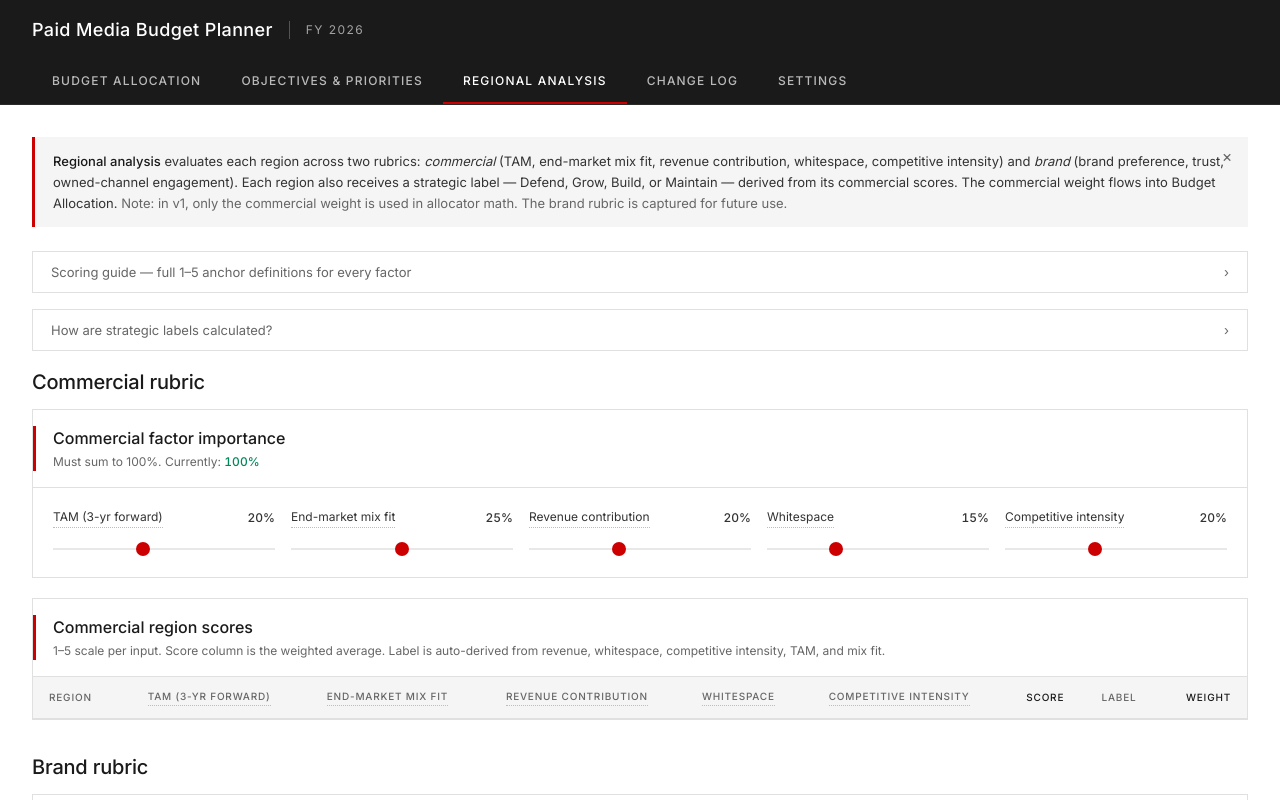
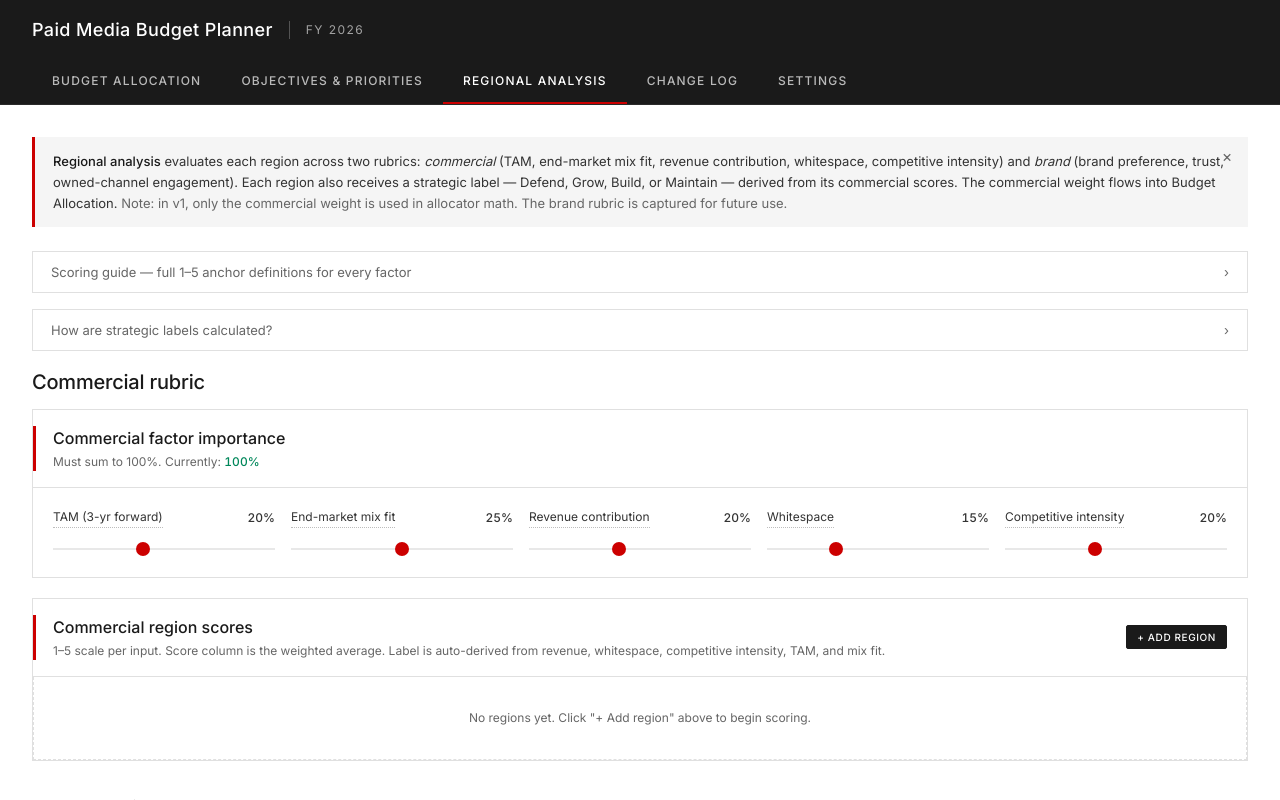
Before and after one commit to rn7m6hw989-boop/paid-media-budget-planner, a React (Vite) app: page / in a window 1280 px wide. Both pictures are taken after a click on the button "REGIONAL ANALYSIS". Shown: the top 800 px of the page. Built offline with nearby package versions, Linux system fonts and the light colour scheme.

Commit message:
Region management: add, rename, and delete with reference protection

```diff
--- a/src/components/RegionalAnalysis.jsx
+++ b/src/components/RegionalAnalysis.jsx
@@ -5,7 +5,7 @@ import {
   computeStrategicLabel,
   LABEL_META,
 } from '../lib/calculations.js';
-import { InfoPanel, Tag } from './UI.jsx';
+import { InfoPanel, Modal, Tag } from './UI.jsx';
 
 /* ============================================================
    FactorPopover — rich popover showing scoring anchors on hover
@@ -291,15 +291,18 @@ function FactorImportanceRow({ rubricKey, rubricLabel }) {
 }
 
 /* ============================================================
-   Scoring matrix — commercial gets the Label column
+   Scoring matrix — commercial gets the Label column.
+   Commercial table also owns the editable name + delete UI.
    ============================================================ */
-function ScoringMatrix({ rubricKey, rubricLabel, weightKey, showLabel = false }) {
+function ScoringMatrix({ rubricKey, rubricLabel, weightKey, showLabel = false, editable = false }) {
   const { data, dispatch, log } = useData();
   const factors = data.rubrics[rubricKey].factors;
   const regionalWeights = useMemo(
     () => computeRegionalWeights(data.regions, data.rubrics),
     [data.regions, data.rubrics]
   );
+
+  const [confirmDelete, setConfirmDelete] = useState(null);
 
   const updateScore = (regionId, factorId, value) => {
     const v = Math.max(1, Math.min(5, Number(value) || 0));
@@ -315,6 +318,39 @@ function ScoringMatrix({ rubricKey, rubricLabel, weightKey, showLabel = false })
         rationale: '',
       });
     }
+  };
+
+  const updateName = (regionId, name) => {
+    dispatch({ type: 'UPDATE_REGION_NAME', id: regionId, name });
+  };
+
+  const addRegion = () => {
+    dispatch({ type: 'ADD_REGION', name: 'New region' });
+    log({
+      type: 'region-add',
+      target: 'region',
+      targetName: 'New region',
+      summary: 'Region added with default scores (3 across all factors)',
+      rationale: '',
+    });
+  };
+
+  // Count campaign + hard commitment references for delete-guard
+  const countRefs = (regionId) => {
+    const camp = data.campaigns.filter((c) => c.regionId === regionId).length;
+    const hc = data.hardCommitments.filter((h) => h.regionId === regionId).length;
+    return { camp, hc, total: camp + hc };
+  };
+
+  const removeRegion = (region) => {
+    dispatch({ type: 'REMOVE_REGION', id: region.id });
+    log({
+      type: 'region-remove',
+      target: region.id,
+      targetName: region.name,
+      summary: 'Region removed',
+      rationale: '',
+    });
   };
 
   // Compute composite score for each region
@@ -339,10 +375,31 @@ function ScoringMatrix({ rubricKey, rubricLabel, weightKey, showLabel = false })
               : ' Score column is the weighted average. Weight is normalized so 1.0 = average region.'}
           </div>
         </div>
+        {editable && (
+          <button className="btn primary sm" onClick={addRegion}>
+            + Add region
+          </button>
+        )}
       </div>
       <div className="section-body dense">
-        <table className="t">
-          <thead>
+        {data.regions.length === 0 ? (
+          <div
+            className="muted tiny"
+            style={{
+              padding: '32px',
+              textAlign: 'center',
+              border: '1px dashed var(--border)',
+              borderTop: 'none',
+              background: 'white',
+            }}
+          >
+            {editable
+              ? 'No regions yet. Click "+ Add region" above to begin scoring.'
+              : 'No regions yet. Add regions in the commercial rubric above.'}
+          </div>
+        ) : (
+          <table className="t">
+            <thead>
               <tr>
                 <th>Region</th>
                 {factors.map((f) => (
@@ -357,6 +414,7 @@ function ScoringMatrix({ rubricKey, rubricLabel, weightKey, showLabel = false })
                 <th className="num">Score</th>
                 {showLabel && <th className="center">Label</th>}
                 <th className="num">Weight</th>
+                {editable && <th style={{ width: '36px' }}></th>}
               </tr>
             </thead>
             <tbody>
@@ -365,10 +423,24 @@ function ScoringMatrix({ rubricKey, rubricLabel, weightKey, showLabel = false })
                 const weight = regionalWeights[r.id]?.[weightKey] ?? 1;
                 const labelKey = showLabel ? computeStrategicLabel(r.commercial) : null;
                 const labelMeta = labelKey ? LABEL_META[labelKey] : null;
+                const refs = editable ? countRefs(r.id) : null;
 
                 return (
                   <tr key={r.id}>
-                    <td style={{ fontWeight: 500 }}>{r.name}</td>
+                    <td>
+                      {editable ? (
+                        <input
+                          type="text"
+                          value={r.name}
+                          onChange={(e) => updateName(r.id, e.target.value)}
+                          className="editable-text"
+                          style={{ fontWeight: 500, fontSize: '14px', width: '100%', minWidth: '120px' }}
+                          placeholder="Region name"
+                        />
+                      ) : (
+                        <span style={{ fontWeight: 500 }}>{r.name}</span>
+                      )}
+                    </td>
                     {factors.map((f) => (
                       <td key={f.id} className="center">
                         <input
@@ -390,12 +462,86 @@ function ScoringMatrix({ rubricKey, rubricLabel, weightKey, showLabel = false })
                     <td className="num" style={{ color: 'var(--accent)', fontWeight: 500 }}>
                       {weight.toFixed(2)}×
                     </td>
+                    {editable && (
+                      <td className="center">
+                        <button
+                          className="btn icon-only ghost"
+                          onClick={() => setConfirmDelete(r)}
+                          aria-label={`Remove ${r.name}`}
+                          title={
+                            refs.total > 0
+                              ? `Cannot remove — ${refs.total} reference${refs.total === 1 ? '' : 's'}`
+                              : 'Remove region'
+                          }
+                        >
+                          ×
+                        </button>
+                      </td>
+                    )}
                   </tr>
                 );
               })}
             </tbody>
           </table>
+        )}
       </div>
+
+      {confirmDelete && (() => {
+        const refs = countRefs(confirmDelete.id);
+        const blocked = refs.total > 0;
+        return (
+          <Modal
+            title={blocked ? 'Cannot remove region' : 'Remove this region?'}
+            onClose={() => setConfirmDelete(null)}
+            footer={
+              <>
+                <button className="btn ghost" onClick={() => setConfirmDelete(null)}>
+                  {blocked ? 'Got it' : 'Cancel'}
+                </button>
+                {!blocked && (
+                  <button
+                    className="btn accent"
+                    onClick={() => {
+                      removeRegion(confirmDelete);
+                      setConfirmDelete(null);
+                    }}
+                  >
+                    Remove
+                  </button>
+                )}
+              </>
+            }
+          >
+            <p style={{ fontSize: '14px', color: 'var(--ink-2)', lineHeight: 1.6 }}>
+              {blocked ? (
+                <>
+                  <strong>{confirmDelete.name}</strong> cannot be removed because it is referenced
+                  by{' '}
+                  {refs.camp > 0 && (
+                    <>
+                      <strong>
+                        {refs.camp} campaign{refs.camp === 1 ? '' : 's'}
+                      </strong>
+                      {refs.hc > 0 && ' and '}
+                    </>
+                  )}
+                  {refs.hc > 0 && (
+                    <strong>
+                      {refs.hc} hard commitment{refs.hc === 1 ? '' : 's'}
+                    </strong>
+                  )}
+                  . Reassign or remove these references in the Budget Allocation tab first.
+                </>
+              ) : (
+                <>
+                  This will permanently remove <strong>{confirmDelete.name}</strong> and its
+                  scores from both rubrics.
+                </>
+              )}
+            </p>
+          </Modal>
+        );
+      })()}
     </div>
   );
 }
@@ -623,6 +769,7 @@ export function RegionalAnalysis() {
         rubricLabel="Commercial"
         weightKey="commercial"
         showLabel
+        editable
       />
 
       <h3
--- a/src/lib/DataContext.jsx
+++ b/src/lib/DataContext.jsx
@@ -162,6 +162,42 @@ function reducer(state, action) {
             [action.rubric]: { ...r[action.rubric], [action.factorId]: action.value },
           };
         }),
+      };
+
+    case 'ADD_REGION': {
+      // Build a default scores object from current rubric factors (defaulting each to 3)
+      const commercialDefaults = {};
+      for (const f of state.rubrics.commercial.factors) commercialDefaults[f.id] = 3;
+      const brandDefaults = {};
+      for (const f of state.rubrics.brand.factors) brandDefaults[f.id] = 3;
+
+      return {
+        ...state,
+        regions: [
+          ...state.regions,
+          {
+            id: uid('reg'),
+            name: action.name || 'New region',
+            commercial: commercialDefaults,
+            brand: brandDefaults,
+            ...action.changes,
+          },
+        ],
+      };
+    }
+
+    case 'UPDATE_REGION_NAME':
+      return {
+        ...state,
+        regions: state.regions.map((r) =>
+          r.id === action.id ? { ...r, name: action.name } : r
+        ),
+      };
+
+    case 'REMOVE_REGION':
+      return {
+        ...state,
+        regions: state.regions.filter((r) => r.id !== action.id),
       };
 
     case 'UPDATE_FACTOR_WEIGHT':
```
